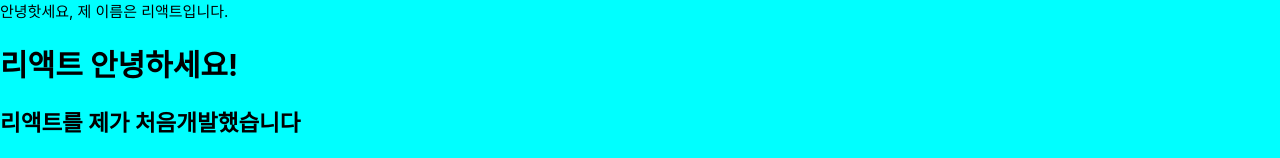
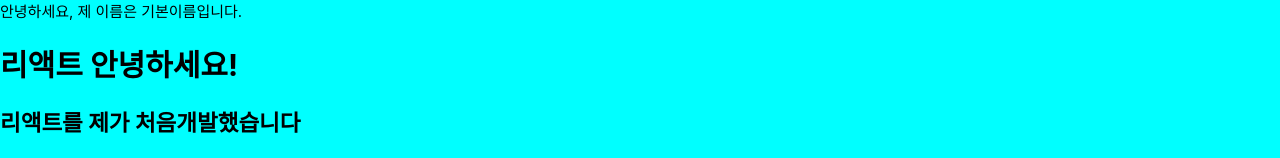
Before and after one commit to FitCoderOfficial/next13_landing, a React (Create React App) app: page / in a window 1280 px wide. Shown: the top 158 px of the page. Built offline with nearby package versions, Linux system fonts and the light colour scheme.

Commit message:
feats: Add props default

```diff
--- a/src/App.js
+++ b/src/App.js
@@ -19,7 +19,7 @@
 
     return (
       <div class="my-div">
-      <MyComponent name='리액트'/>
+      <MyComponent />
       <h1> 리액트 안녕하세요! </h1>
       <h2> 리액트를 {text} 처음개발했습니다 </h2>
       {
--- a/src/MyComponent.js
+++ b/src/MyComponent.js
@@ -1,10 +1,14 @@
 import React, { Component } from 'react'
 
 class MyComponent extends Component {
+  static defaultProps = {
+    name : "기본이름"
+  }
+
   render() {
     return (
       <div>
-        안녕핫세요, 제 이름은 { this.props.name }입니다.
+        안녕하세요, 제 이름은 { this.props.name }입니다.
       </div>
     )
   }
```
